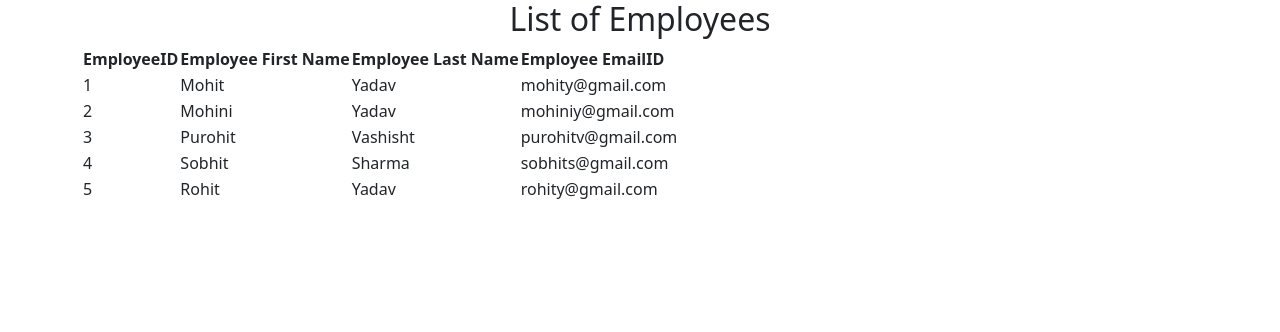
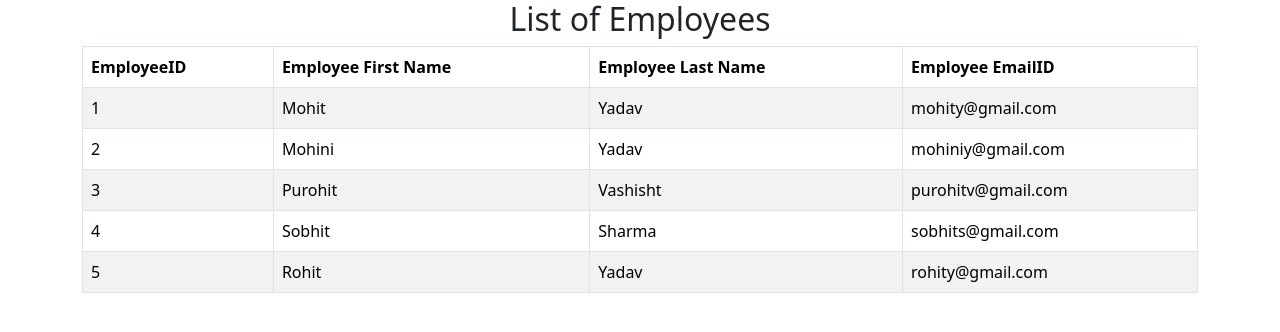
Before and after one commit to letmetnl/ems-frontend, a React (Vite) app: page / in a window 1280 px wide. Shown: the top 332 px of the page. Built offline with nearby package versions, Linux system fonts and the light colour scheme.

Commit message:
added few boostrap styles on table

```diff
--- a/src/ListEmployeeComponenet.jsx
+++ b/src/ListEmployeeComponenet.jsx
@@ -35,7 +35,7 @@ const ListEmployeeComponent = () => {
   return (
     <div className="container">
       <h2 className="text-center"> List of Employees </h2>
-      <table>
+      <table className="table table-bordered table-striped ">
         <thead>
           <tr>
             <th>EmployeeID</th>
```
